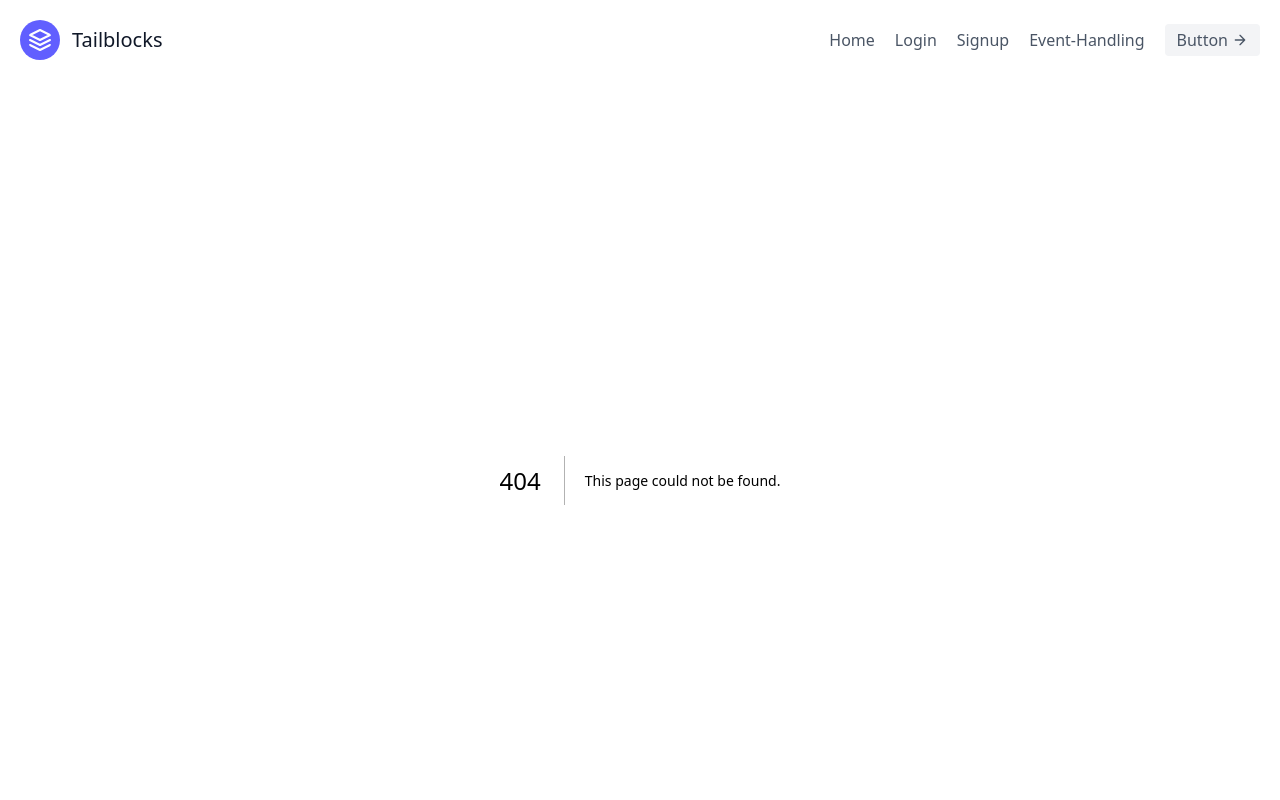
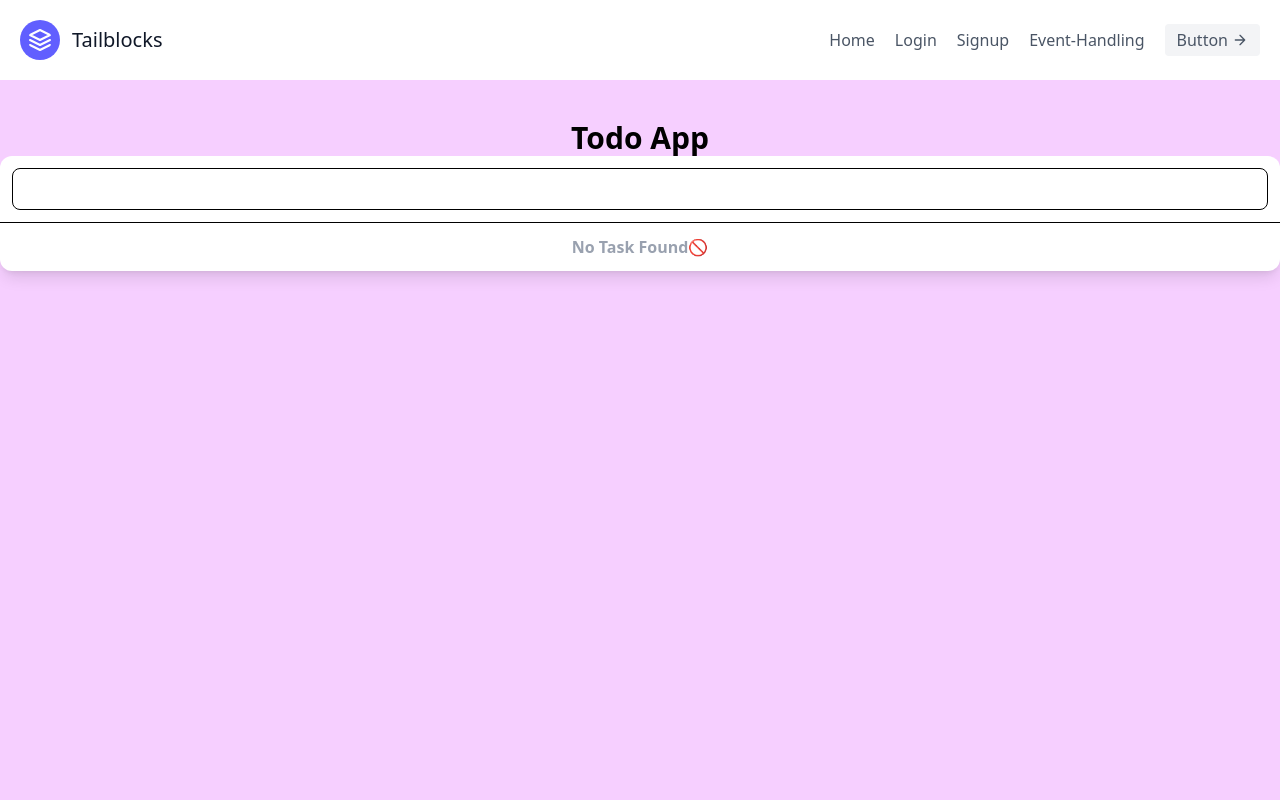
Before and after one commit to KavyaAgarwal-117/frontend, a Next.js app: page /todoapp in a window 1280 px wide. Before the commit this address had no page. Shown: the top 800 px of the page. Built offline with nearby package versions, Linux system fonts and the light colour scheme.

Commit message:
ToDo App

```diff
--- /dev/null
+++ b/src/app/todoapp/page.jsx
@@ -0,0 +1,31 @@
+import React from 'react'
+
+const TodoApp = () => {
+  return (
+    <div className='bg-fuchsia-200 py-10 min-h-screen'>
+        <h2 className='text-center font-semibold text-3xl'>
+            Todo App
+        </h2>
+
+        <div className='container mx-auto '>
+
+            <div className='bg-white rounded-xl shadow-lg'>
+                <div className='p-3'>
+                    <input type="text"
+                    className='px-4 py-2 rounded-lg border block w-full'/>
+                </div>
+
+                <div className='border-t p-3'>
+                    <p className='text-center text-gray-400 font-semibold'> No Task Found🚫</p>
+
+                    {/* for emojis Windows + Dot(.) */}
+
+                </div>
+
+            </div>
+        </div>
+    </div>
+  )
+}
+
+export default TodoApp;
```
